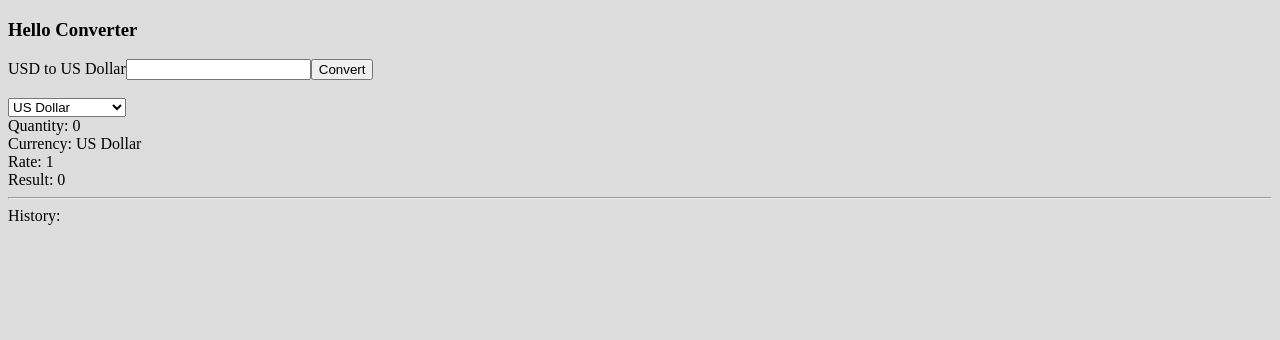
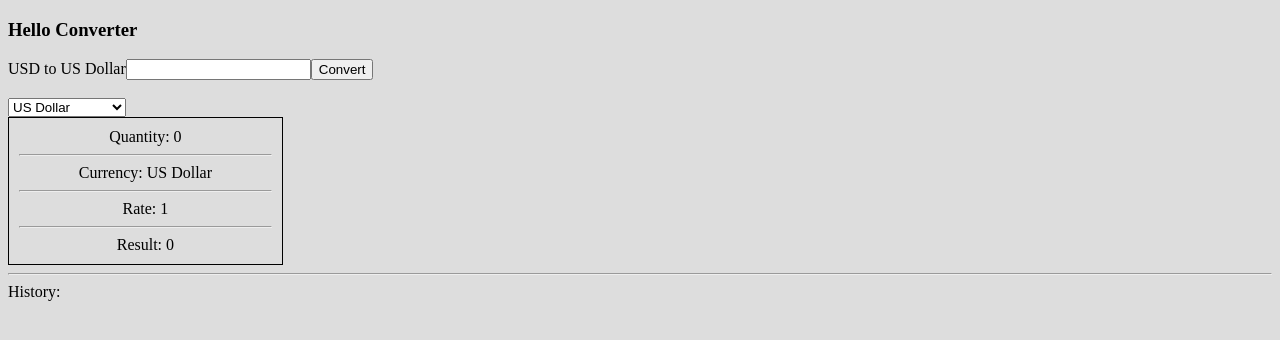
Before and after one commit to esantini/Currencies, a React app: page / in a window 1280 px wide. Shown: the top 340 px of the page. Built offline with nearby package versions, Linux system fonts and the light colour scheme; the HTML template or start-up script is replaced by a standard one.

Commit message:
Some Style to Results box.

```diff
--- a/src/client/app/containers/Result.tsx
+++ b/src/client/app/containers/Result.tsx
@@ -5,15 +5,23 @@ import { AllStates, ConversionState } from "../../my-types";
 
 class Result extends React.Component<ConversionState> {
 
+	private static style: React.CSSProperties = {
+		border: "1px solid black",
+		display: "inline-block",
+		padding: "10px",
+		minWidth: "20%",
+		textAlign: "center",
+	};
+
 	public render() {
 		return (
-			<div className="resultsDiv" >
+			<div style={ Result.style } >
 				Quantity: {this.props.quantity}
-				<br />
+				<hr />
 				Currency: {this.props.rateSelected.name}
-				<br />
+				<hr />
 				Rate: {this.props.rateSelected.rate}
-				<br />
+				<hr />
 				Result: { this.props.quantity * this.props.rateSelected.rate }
 			</div>
 		);
```
